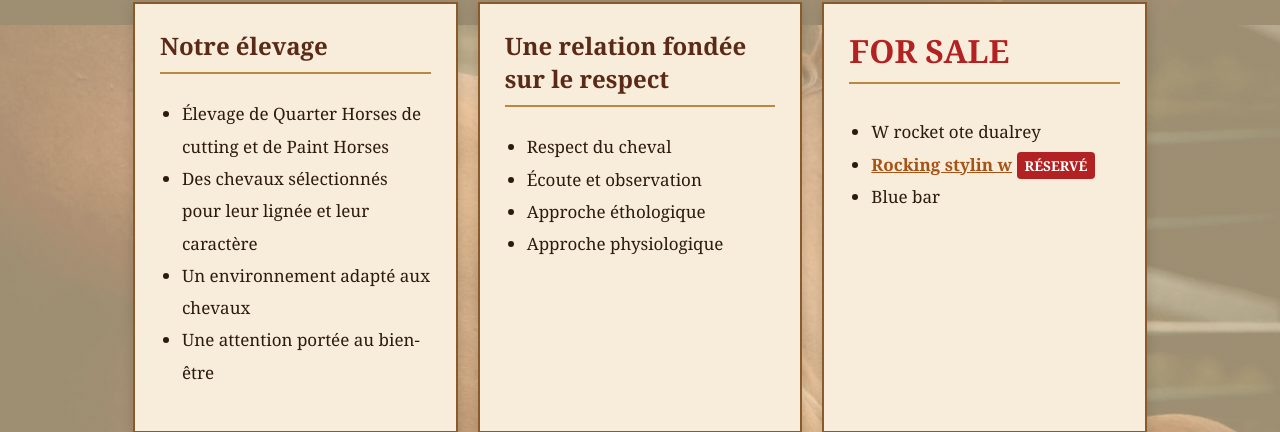
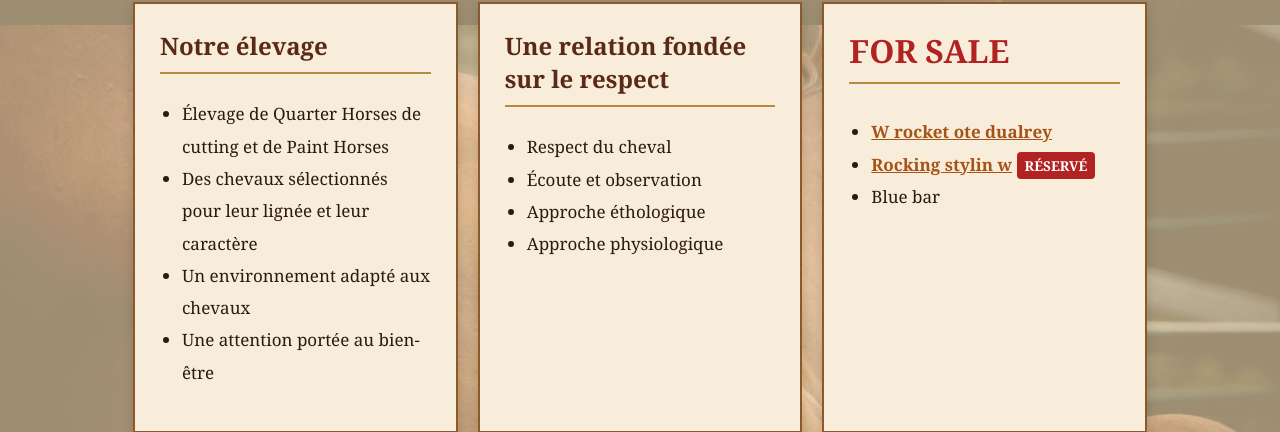
Before and after one commit to cowdream/The-horse-farm, a Flask app: page /elevage-quarter-horse in a window 1280 px wide. Shown: the part 1575-2007 px from the top of the page. Run offline with Flask 3, Linux system fonts and the light colour scheme.

Commit message:
Update elevage-quarter-horse.html

```diff
--- a/Templates/elevage-quarter-horse.html
+++ b/Templates/elevage-quarter-horse.html
@@ -281,7 +281,7 @@
             <h3 style="color: #b22222; font-size: 2em; font-weight: bold;">FOR SALE</h3>
 
 <ul>
-    <li>W rocket ote dualrey </li>
+    <li><a href="/w-rocket-ote-dualrey" style="color:#a65318; font-weight:bold; text-decoration:underline;">W rocket ote dualrey</a></li>
     <li><a href="/rockin-stylin-w" style="color:#a65318; font-weight:bold; text-decoration:underline;">Rocking stylin w</a> <span style="background:#b22222; color:white; padding:4px 8px; border-radius:4px; font-weight:bold; font-size:0.8em;">RÉSERVÉ</span></li>
     <li>Blue bar </li>
 </ul>
```
